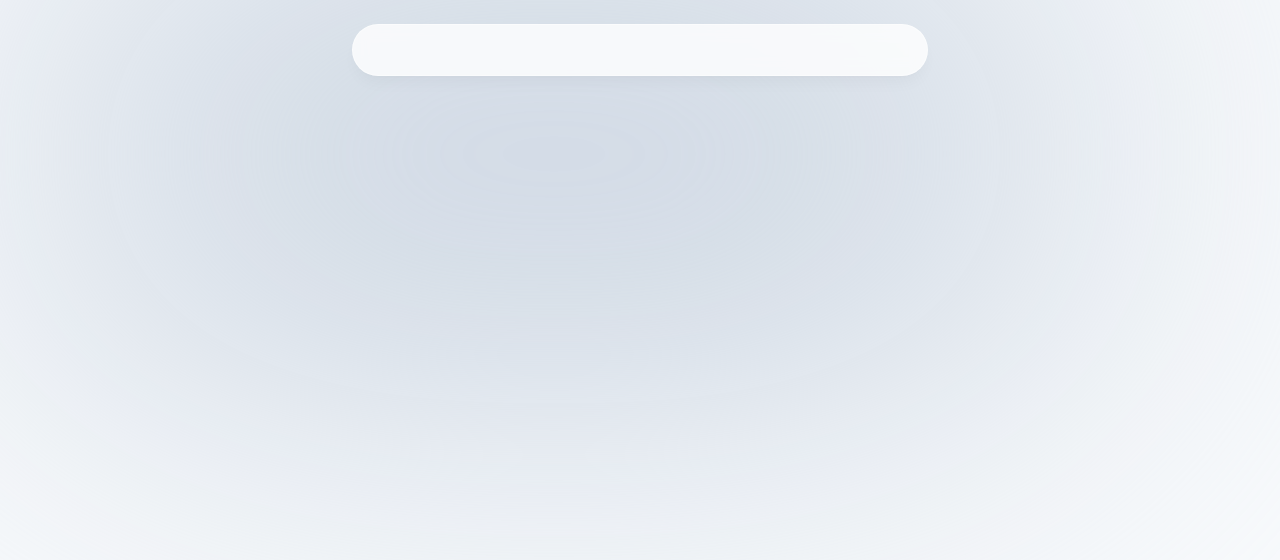
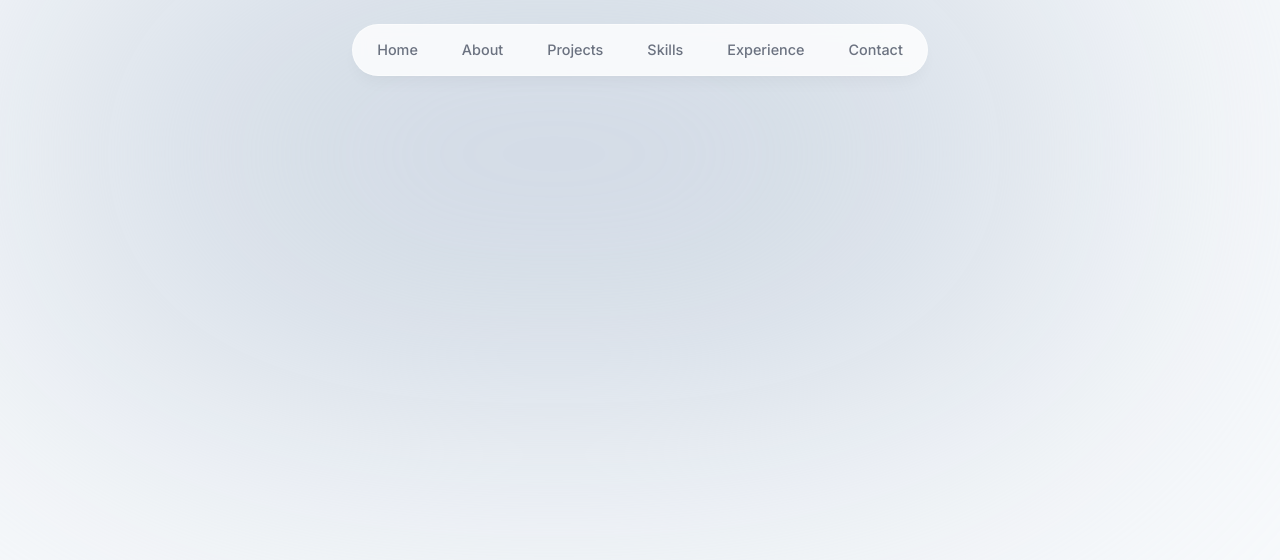
Before and after one commit to SkiSherpa/portfolio, a Next.js app: page / in a window 1280 px wide. Shown: the top 560 px of the page. Built offline with nearby package versions, Linux system fonts and the light colour scheme.

Commit message:
Add routes to navigation bar

```diff
--- a/package.json
+++ b/package.json
@@ -15,6 +15,7 @@
     "autoprefixer": "10.4.20",
     "eslint": "8.57.1",
     "eslint-config-next": "14.2.13",
+    "framer-motion": "^11.11.1",
     "next": "14.2.13",
     "postcss": "8.4.47",
     "react": "18.3.1",
--- a/src/components/Header.tsx
+++ b/src/components/Header.tsx
@@ -1,12 +1,34 @@
+"use client";
 import React from "react";
+import { motion } from "framer-motion";
+import { links } from "@/lib/data";
+import Link from "next/link";
 
 export default function Header() {
 	return (
 		<header className="z-[999] relative flex justify-center">
-			<div
-				className="fixed top-0 h-[4.5rem] w-full rounded-none border border-white border-opacity-40 bg-white bg-opacity-80 shadow-lg shadow-black/[0.03] backdrop-blur-[0.5rem] sm:top-6 sm:h-[3.25rem] sm:w-[36rem] sm:rounded-full
-			"
-			></div>
+			<motion.div
+				className="fixed top-0 h-[4.5rem] w-full rounded-none border border-white border-opacity-40 bg-white bg-opacity-80 shadow-lg shadow-black/[0.03] backdrop-blur-[0.5rem] sm:top-6 sm:h-[3.25rem] sm:w-[36rem] sm:rounded-full"
+				initial={{ y: -100, opacity: 0 }}
+				animate={{ y: 0, opacity: 1 }}
+			></motion.div>
+			<nav className="flex fixed top-[0.15rem] left-1/2 h-12 -translate-x-1/2 py-2 sm:top-[1.7rem] sm:h-[initial] sm:py-0">
+				<ul className="flex w-[22rem] flex-wrap items-center justify-center gap-y-1 text-[0.9rem] font-medium text-gray-500 sm:w-[initial] sm:flex-nowrap sm:gap-5">
+					{links.map((link) => (
+						<li
+							key={link.hash}
+							className="h-3/4 flex items-center justify-center"
+						>
+							<Link
+								href={link.hash}
+								className="flex w-full items-center justify-center px-3 py-3 hover:text-gray-950 transition"
+							>
+								{link.name}
+							</Link>
+						</li>
+					))}
+				</ul>
+			</nav>
 		</header>
 	);
 }
--- a/lib/data.ts
+++ b/src/lib/data.ts
@@ -2,10 +2,9 @@ import React from "react";
 import { CgWorkAlt } from "react-icons/cg";
 import { FaReact } from "react-icons/fa";
 import { LuGraduationCap } from "react-icons/lu";
-import DealerSysLandingPageImg from "@/public/DealerSysLandingPageImg.png";
-import AnimosHomePageImg from "@/public/AnimosHomePageImg.png";
-import wordanalyticsImg from "@/public/wordanalytics.png";
-import ValterTennisImg from "@/public/ValterTennis.png";
+import DealerSysLandingPageImg from "/DealerSysLandingPageImg.png";
+import AnimosHomePageImg from "/AnimosHomePageImg.png";
+import ValterTennisImg from "/ValterTennis.png";
 
 export const links = [
 	{
@@ -67,21 +66,21 @@ export const projectsData = [
 		description:
 			"I worked as a full-stack developer on this startup project for 2 years. Users can give public feedback to companies.",
 		tags: ["React", "Next.js", "MongoDB", "Tailwind", "Prisma"],
-		imageUrl: ValterTennisImg,
+		imageUrl: "/ValterTennisImg",
 	},
 	{
 		title: "Animos",
 		description:
 			"Single-page application allowing users to create and attend pet-friendly events. I was the full-stack developer. It has features like creating and listing pet friendly events.",
 		tags: ["React", "FastAPI", "JavaScript", "Python 3", "Redux", "MongoDB"],
-		imageUrl: AnimosHomePageImg,
+		imageUrl: "/AnimosHomePageImg",
 	},
 	{
 		title: "DealerSys",
 		description:
 			"A single-page application that keeps track of a car dealership’s inventory, sales, and services.",
 		tags: ["React", "Django 4", "PostgreSQL", "Python 3"],
-		imageUrl: DealerSysLandingPageImg,
+		imageUrl: "/DealerSysLandingPageImg",
 	},
 ] as const;
 
```
Also changed, not shown: 1 other file (tests, documents, lock files or other folders).
